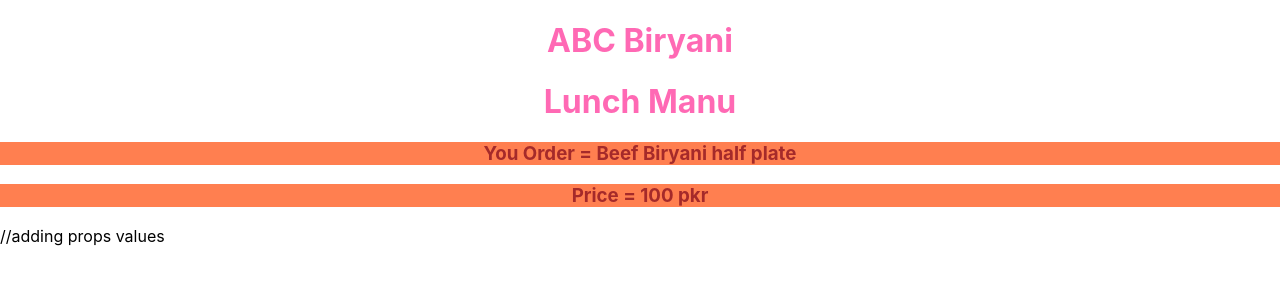
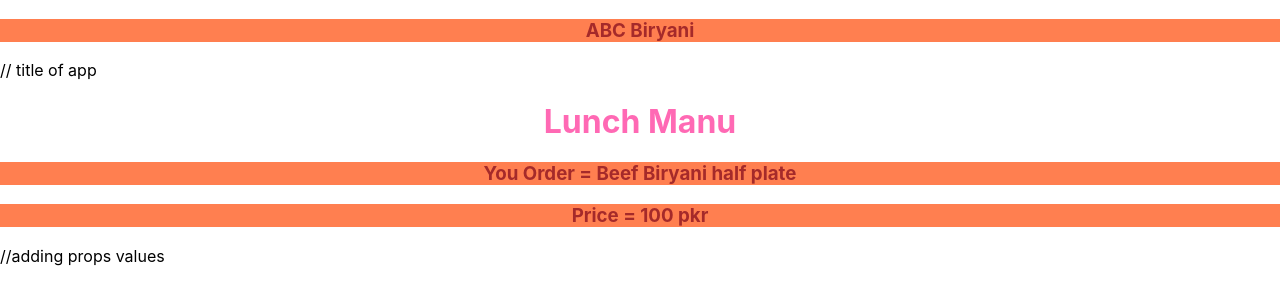
Before and after one commit to ShoaibAbbasDev/Bootcammp-Lec3-Reactjs, a React (Create React App) app: page / in a window 1280 px wide. Shown: the top 304 px of the page. Built offline with nearby package versions, Linux system fonts and the light colour scheme.

Commit message:
Update App.js

```diff
--- a/src/App.js
+++ b/src/App.js
@@ -5,7 +5,7 @@ import Lunch from './lunch'
 function App() {
   return (
     <div>
-      <h1>ABC Biryani</h1>
+      <h3>ABC Biryani</h3>  // title of app
       <Lunch Foods="Beef Biryani half plate" Price="100 pkr" /> //adding props values
   </div>
   );
```
